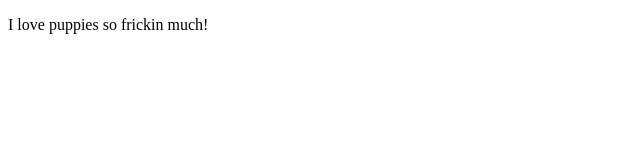
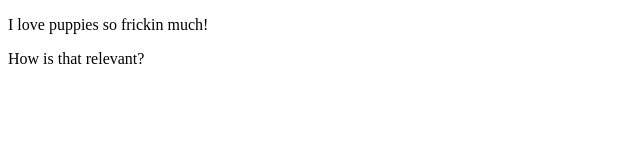
Before and after one commit to mehgellan/git-practice, a plain HTML site: page src/index.html in a window 1280 px wide. Shown: the whole page, without its empty margins (0-640 px from the left). Drawn offline with Linux system fonts and the light colour scheme.

Commit message:
add second paragraph

```diff
--- a/src/index.html
+++ b/src/index.html
@@ -6,5 +6,6 @@
   </head>
   <body>
     <p>I love puppies so frickin much!</p>
+    <p>How is that relevant?</p>
   </body>
 </html>
```
